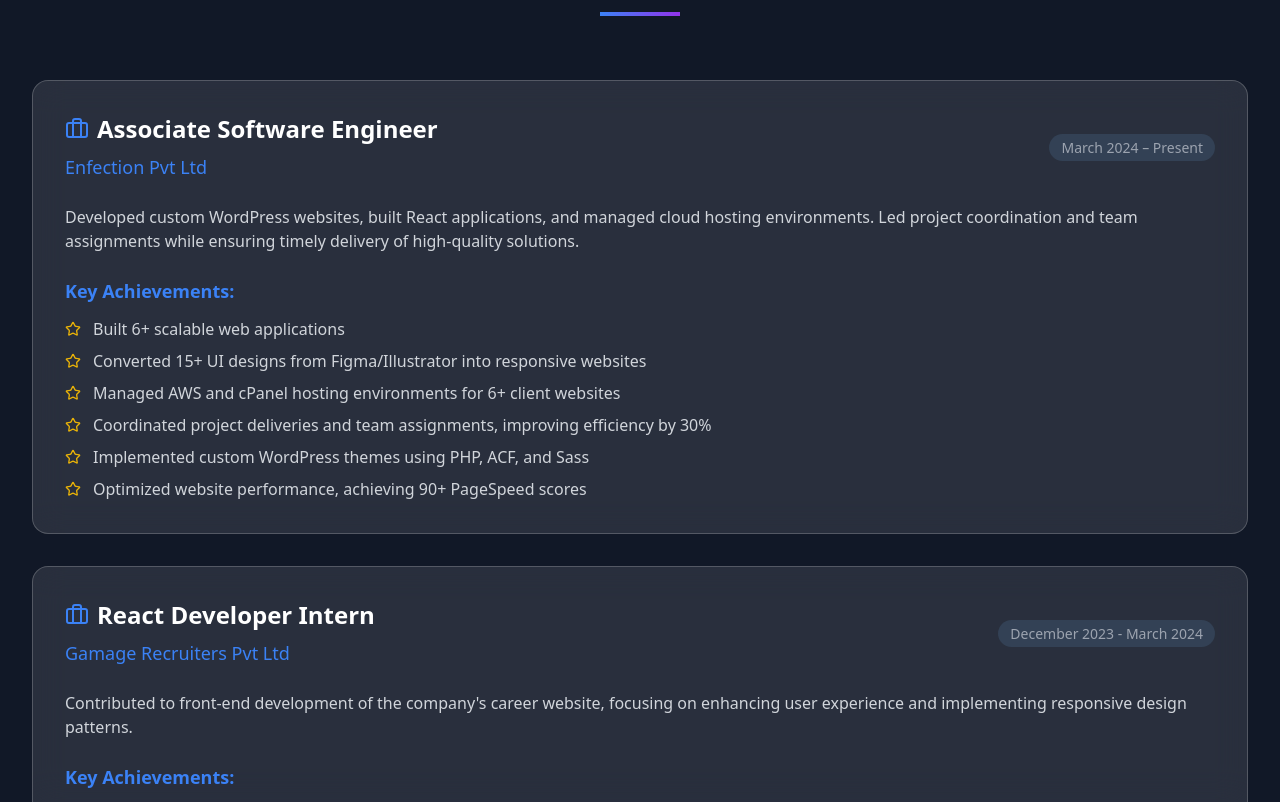
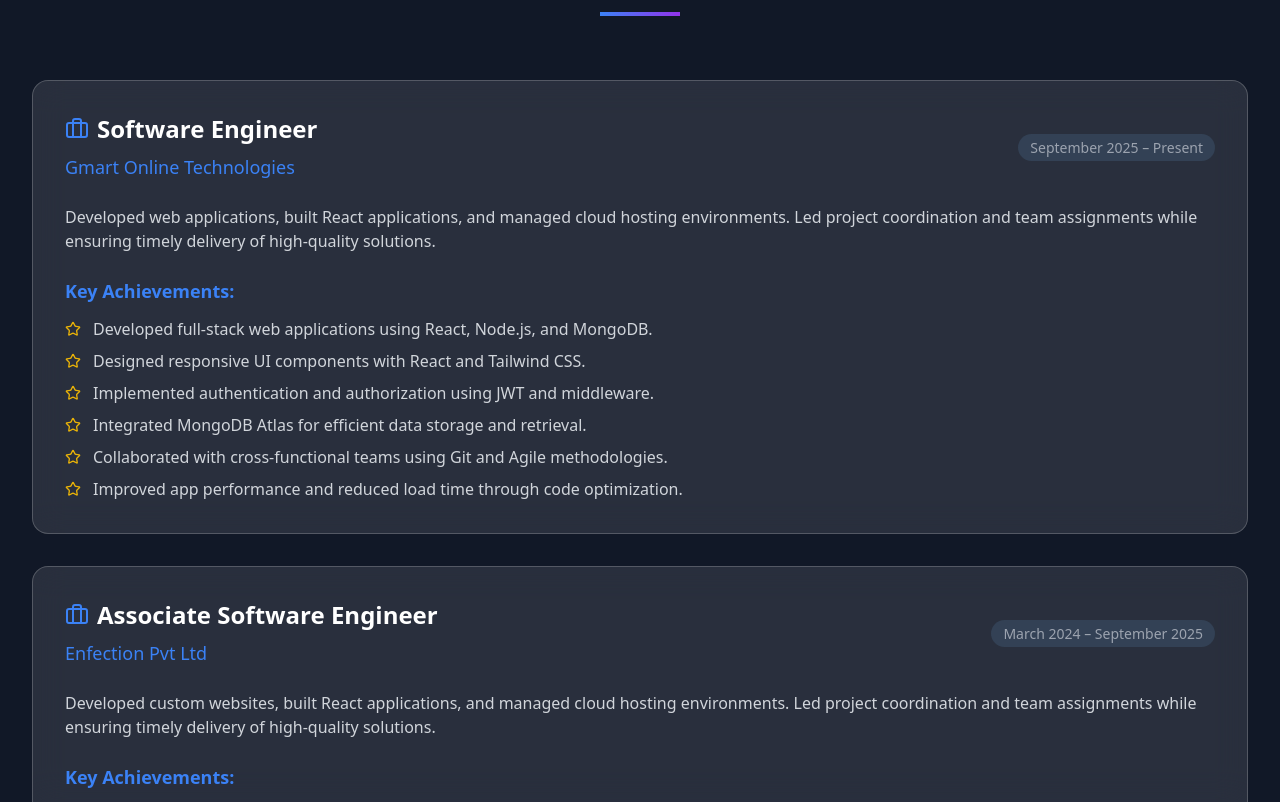
Before and after one commit to sandushiUmayanga1916/My-Portfolio, a React (Vite) app: page / in a window 1280 px wide. Shown: the part 1998-2800 px from the top of the page. Built offline with nearby package versions, Linux system fonts and the light colour scheme.

Commit message:
Added Invesyn project details

```diff
--- a/src/components/Header.jsx
+++ b/src/components/Header.jsx
@@ -73,7 +73,7 @@
 
               {/* Enhanced Resume Download Button */}
               <a
-                href="/files/Sandushi Dissanayake.pdf"
+                href="/files/SANDUSHI DISSANAYAKE.pdf"
                 download
                 className="ml-6 relative px-6 py-3 bg-gradient-to-r from-blue-500 via-purple-600 to-pink-600 text-white font-semibold rounded-full overflow-hidden group hover:shadow-2xl hover:shadow-blue-500/25 transition-all duration-300"
               >
@@ -155,7 +155,7 @@
               {/* Mobile Resume Button */}
               <div className="mt-8 pt-8 border-t border-gray-800/50">
                 <a
-                  href="/files/Sandushi Dissanayake.pdf"
+                  href="/files/SANDUSHI DISSANAYAKE.pdf"
                   download
                   onClick={() => setIsOpen(false)}
                   className="w-full flex items-center justify-center gap-3 px-6 py-4 bg-gradient-to-r from-blue-500 via-purple-600 to-pink-600 text-white font-semibold rounded-xl hover:shadow-lg hover:shadow-blue-500/25 transition-all duration-300"
--- a/src/data/portfolioData.js
+++ b/src/data/portfolioData.js
@@ -35,13 +35,37 @@
 
   experience: [
     {
+      title: "Software Engineer",
+      company: "Gmart Online Technologies",
+      location: "Colombo, Sri Lanka",
+      period: "September 2025 – Present",
+      type: "Full-time",
+      description:
+        "Developed web applications, built React applications, and managed cloud hosting environments. Led project coordination and team assignments while ensuring timely delivery of high-quality solutions.",
+      achievements: [
+        "Developed full-stack web applications using React, Node.js, and MongoDB.",
+        "Designed responsive UI components with React and Tailwind CSS.",
+        "Implemented authentication and authorization using JWT and middleware.",
+        "Integrated MongoDB Atlas for efficient data storage and retrieval.",
+        "Collaborated with cross-functional teams using Git and Agile methodologies.",
+        "Improved app performance and reduced load time through code optimization.",
+      ],
+      technologies: [
+        "React.js",
+        "Node.js",
+        "Express.js",
+        "RESTful APIs",
+        "Tailwind CSS"
+      ],
+    },
+    {
       title: "Associate Software Engineer",
       company: "Enfection Pvt Ltd",
       location: "Colombo, Sri Lanka",
-      period: "March 2024 – Present",
+      period: "March 2024 – September 2025",
       type: "Full-time",
       description:
-        "Developed custom WordPress websites, built React applications, and managed cloud hosting environments. Led project coordination and team assignments while ensuring timely delivery of high-quality solutions.",
+        "Developed custom websites, built React applications, and managed cloud hosting environments. Led project coordination and team assignments while ensuring timely delivery of high-quality solutions.",
       achievements: [
         "Built 6+ scalable web applications",
         "Converted 15+ UI designs from Figma/Illustrator into responsive websites",
@@ -108,7 +132,36 @@
     },
   ],
 
- projects: [
+  projects: [
+    {
+      title: "Invesyn",
+      description:
+        "Modern trading platform designed to enhance user trading experience with real-time insights and seamless performance.",
+      longDescription:
+        "Developed a full-stack trading application enabling users to analyze markets, manage portfolios, and execute simulated trades efficiently. Invesyn offers an intuitive dashboard, real-time data visualization, and secure user authentication. Built using React, Node.js, and MongoDB, the platform ensures smooth data flow between frontend and backend while maintaining optimal performance and scalability.",
+      technologies: [
+        "React",
+        "Node.js",
+        "MongoDB",
+        "Express.js",
+        "Tailwind CSS",
+      ],
+      achievements: [
+        "Developed full-stack architecture with React, Node.js, and MongoDB for seamless performance",
+        "Built and optimized RESTful APIs to handle trading data efficiently",
+        "Implemented responsive and interactive UI for real-time user experience",
+        "Integrated secure authentication and user management system",
+        "Enhanced performance and scalability through optimized backend design",
+      ],
+      category: "Web Application",
+      status: "Ongoing",
+      duration: "4 months",
+      team: "3 members",
+      github: "https://github.com/GmartOnline-Technologies/GOP32025-01-WEB-APP.git", // replace with your actual repo link
+      // demo: "https://invesyn.app", // replace with actual demo if available
+      images: ["/images/invesyn.png"],
+    },
+
     {
       title: "IFRS Knowledge Bot",
       description:
@@ -138,7 +191,7 @@
       images: ["/images/acca.png"],
     },
     {
-       title: "Avyanna Hotel Maldives",
+      title: "Avyanna Hotel Maldives",
       description:
         "Modern, responsive hotel website with third-party booking integration, multilingual support, and custom CMS features built using WordPress and PHP.",
       longDescription:
@@ -221,7 +274,7 @@
       images: ["/images/seville.png"],
     },
     {
-       title: "PMF",
+      title: "PMF",
       description:
         "Corporate website for PMF Group highlighting their services, expertise, and client-focused solutions.",
       longDescription:
```
Also changed, not shown: public/images/invesyn.png (added), 1 other file (tests, documents, lock files or other folders).
